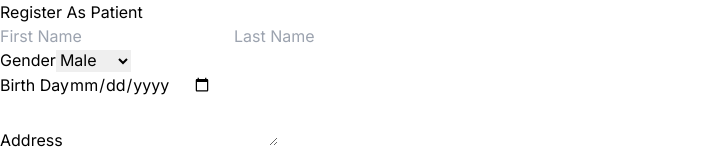
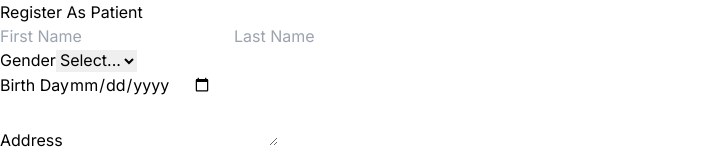
Before and after one commit to VektorTech/pms-next, a Next.js app: page /patient/register in a window 1280 px wide. Shown: the top 156 px of the page, without its empty margins (0-723 px from the left). Built offline with nearby package versions, Linux system fonts and the light colour scheme.

Commit message:
add register patient page

```diff
--- a/app/page.tsx
+++ b/app/page.tsx
@@ -1,9 +1,7 @@
-import { useRouter } from "next/router";
+import { redirect } from "next/navigation";
 
 export default function Home() {
-  const router = useRouter();
-
-  router.replace("/login");
+  redirect("/login");
 
   return (
     <main className="">
--- a/app/patient/register/page.tsx
+++ b/app/patient/register/page.tsx
@@ -1,7 +1,7 @@
 export default function Login() {
   return (
     <main className="">
-      <form method="POST" action="/login/api" className="flex flex-col">
+      <form method="POST" action="/patient/register/api" className="flex flex-col">
         <h1>Register As Patient</h1>
 
         <fieldset>
@@ -16,7 +16,8 @@ export default function Login() {
 
         <label>
           Gender
-          <select name="gender">
+          <select name="gender" required>
+            <option>Select...</option>
             <option>Male</option>
             <option>Female</option>
           </select>
```
